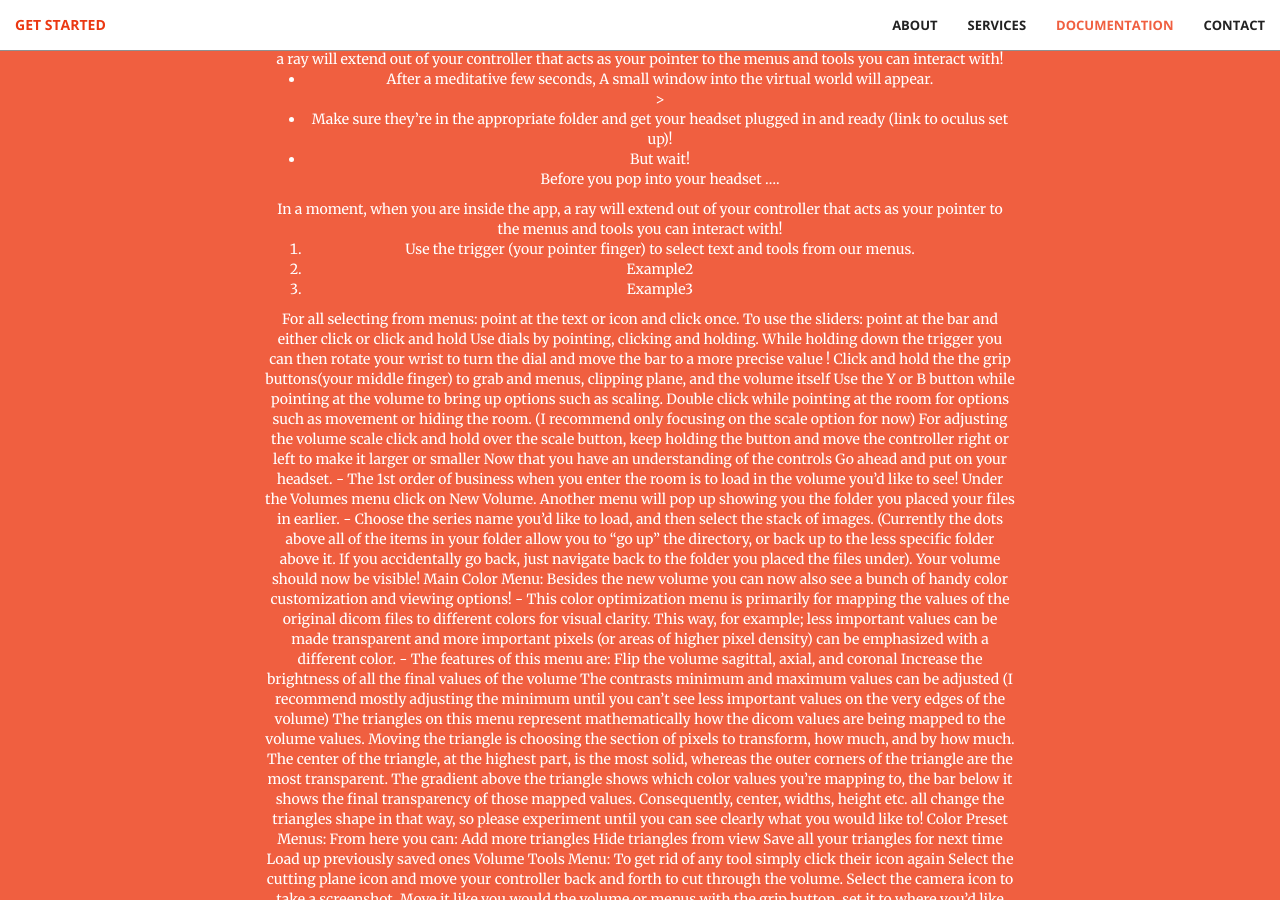
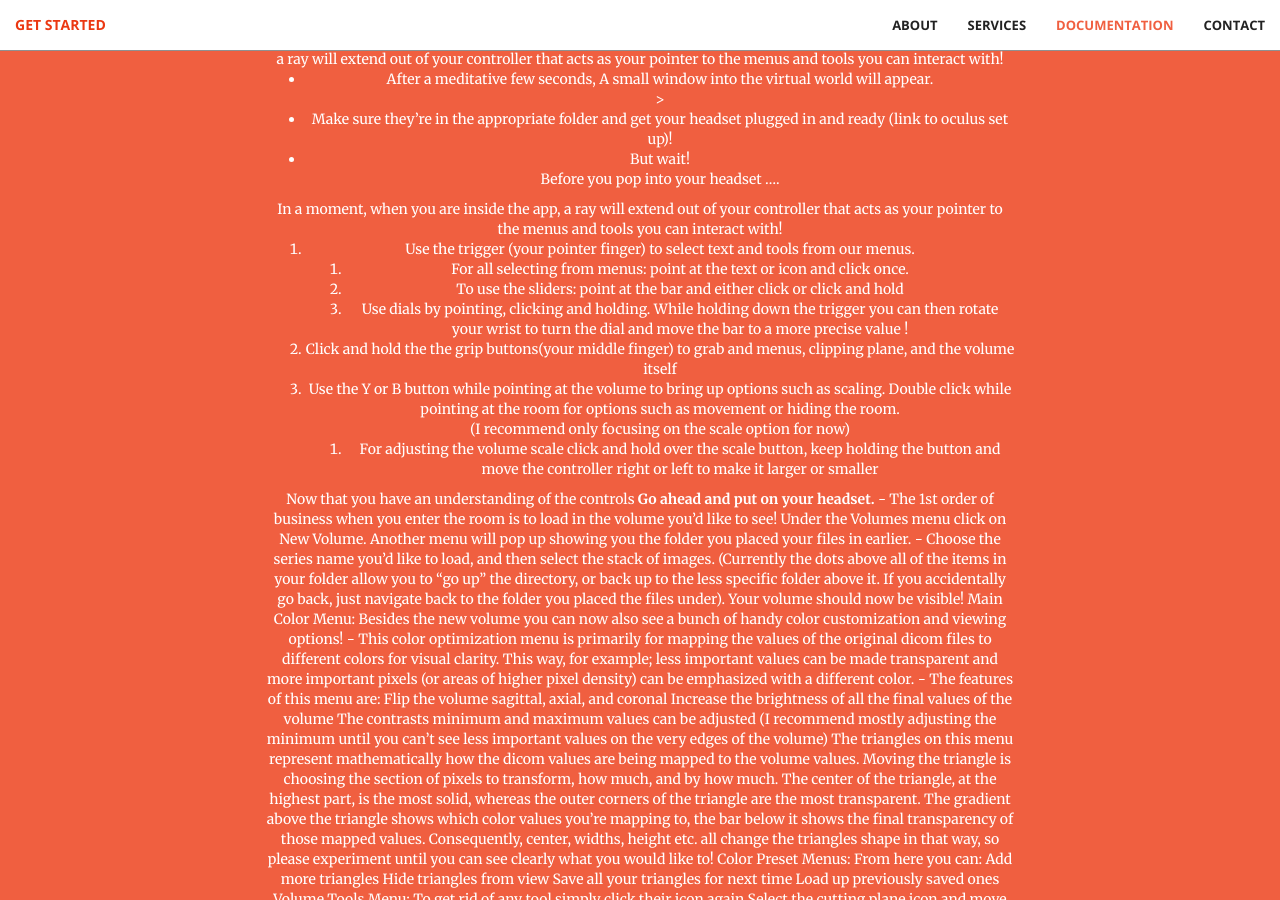
Before and after one commit to IVCenter/MIPCDVIZWebsite, a Jekyll site: the page built from index.html, in a window 1280 px wide and 900 px high, scrolled down 2404 px. Built offline with Jekyll 4.4.1, drawn with Linux system fonts in a browser that asks for light colours; some of the changed text lies outside the part shown.

Commit message:
Update portfolio.html

```diff
--- a/_includes/portfolio.html
+++ b/_includes/portfolio.html
@@ -41,23 +41,39 @@
                     In a moment, when you are inside the app, a ray will extend out of your controller that acts as your pointer to the menus and tools you can interact with!
 
                     <ol>
-                            <li> Use the trigger (your pointer finger) to select text and tools from our menus.</li>
-                            <class=".tabl">
-                            <li>Example2</li>
-                            <li>Example3</li>
-                            </class>
+                            <li> Use the trigger (your pointer finger) to select text and tools from our menus.
+                                <ol>
+                                <li>For all selecting from menus: point at the text or icon and click once.</li>
+                                <li>To use the sliders: point at the bar and either click or click and hold </li>
+                                <li>Use dials by pointing, clicking and holding. While holding down the trigger you can then rotate your wrist to turn the dial and move the bar to a more precise value !</li>
+
+                                </ol>
+
+
+                            </li>
+                            <li>
+                                    Click and hold the the grip buttons(your middle finger) to grab and menus, clipping plane, and the volume itself
+                            </li>
+                            <li>
+                                    Use the Y or B button while pointing at the volume to bring up options such as scaling.
+                                    Double click while pointing at the room for options such as movement or hiding the room.
+                                    <br>
+                                    (I recommend only focusing on the scale option for now)
+
+                                    <ol>
+                                        <li>
+                                                For adjusting the volume scale click and hold over the scale button,
+                                                keep holding the button and move the controller right or left to make it larger or smaller
+                                        </li>
+                                    </ol>
+                            </li>
+
+
                     </ol>
-
-                    For all selecting from menus: point at the text or icon and click once.
-                    To use the sliders: point at the bar and either click or click and hold
-                    Use dials by pointing, clicking and holding. While holding down the trigger you can then rotate your wrist to turn the dial and move the bar to a more precise value !
-                    Click and hold the the grip buttons(your middle finger) to grab and menus, clipping plane, and the volume itself
-                    Use the Y or B button while pointing at the volume to bring up options such as scaling. Double click while pointing at the room for options such as movement or hiding the room.     (I recommend only focusing on the scale option for now)
-                    For adjusting the volume scale click and hold over the scale button, keep holding the button and move the controller right or left to make it larger or smaller
 
 
                     Now that you have an understanding of the controls
-                    Go ahead and put on your headset.
+                    <b>Go ahead and put on your headset. </b>
 
                     - The 1st order of business when you enter the room is to load in the volume you’d like to see!
                     Under the Volumes menu click on New Volume. Another menu will pop up showing you the folder you placed your files in earlier.
```
